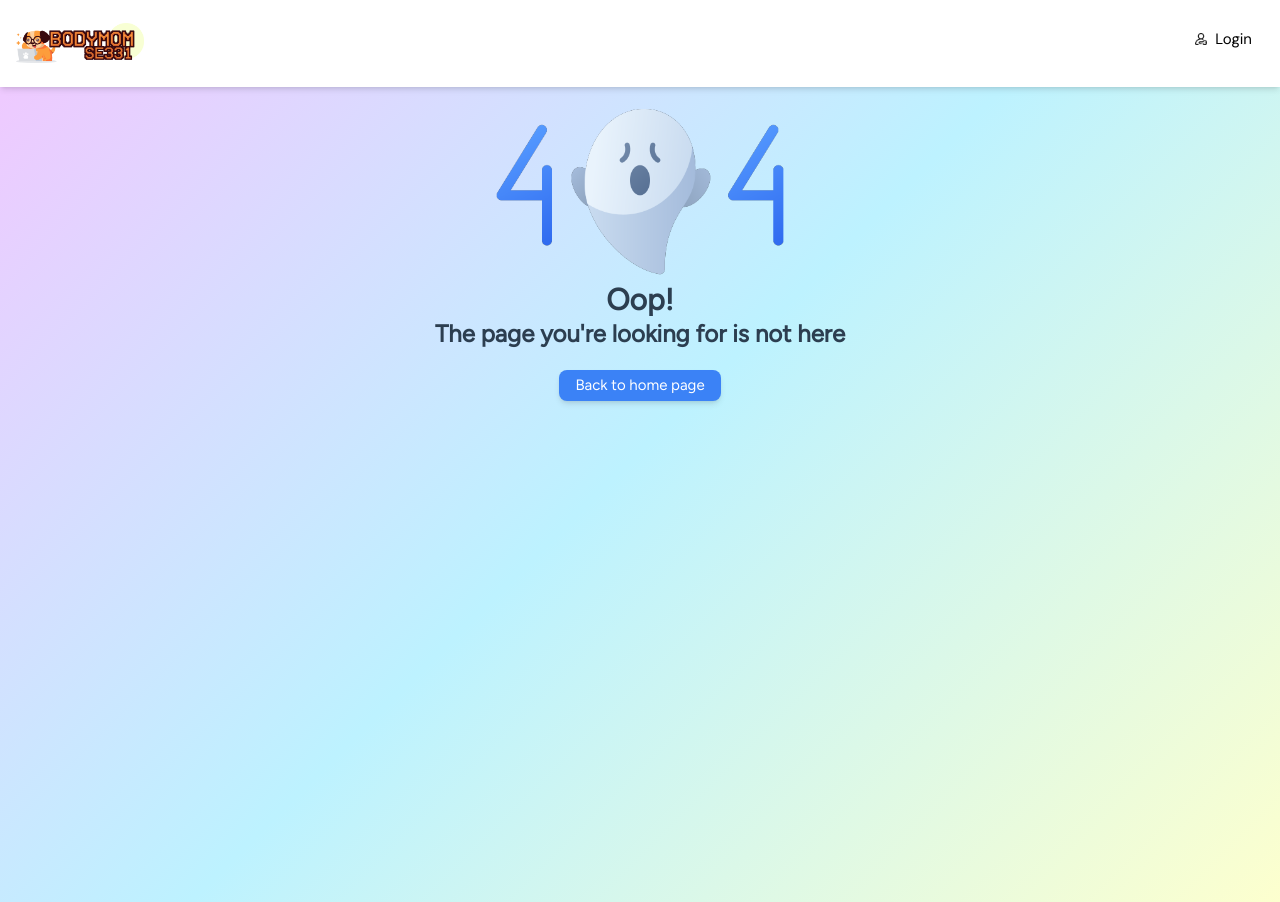
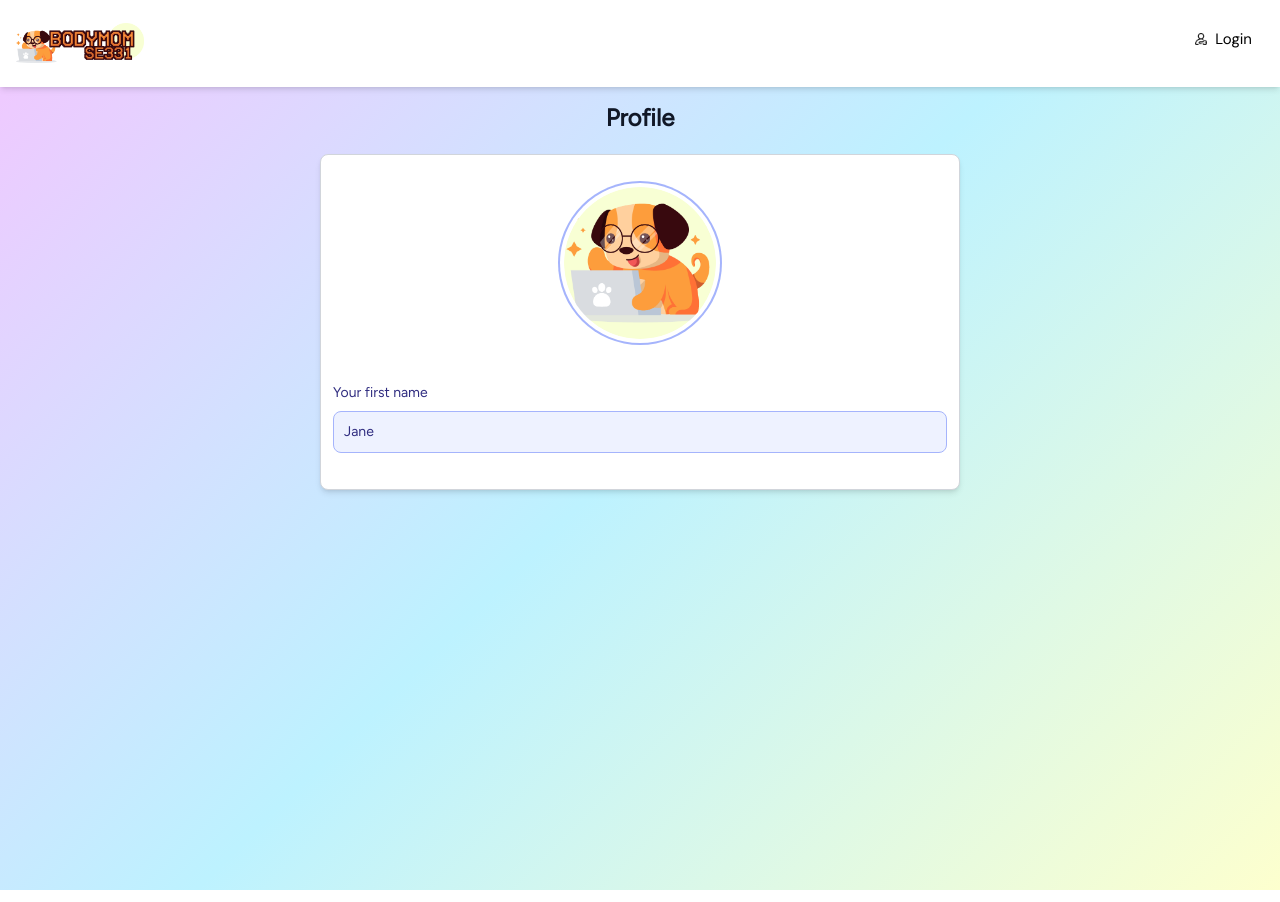
Before and after one commit to SE331-2023-project1/project01-e-mam_bodymom, a Vue app: page /studentprofile in a window 1280 px wide. Built offline with nearby package versions, Linux system fonts and the light colour scheme; a web font is replaced by a local one.

Commit message:
Profile page - draft

```diff
--- a/src/components/Navbar.vue
+++ b/src/components/Navbar.vue
@@ -67,6 +67,10 @@ if (token && userRole && id) {
             <img src="../assets/announce.png" class="h-[18px] ml-1 mr-2 items-center">
           <RouterLink to="/announcements">Announcements</RouterLink>
           </li>
+          <li v-if="authStore.userRole == 'ROLE_STUDENT'" class="font-dm mb-2 hover:bg-blue-100 p-3 rounded-md flex items-center">
+            <img src="../assets/profile.png" class="h-[21px] ml-1 mr-2 items-center">
+          <RouterLink to="/studentprofile">Profile</RouterLink>
+          </li>
           <li v-if="authStore.userRole" class="font-dm mb-2 hover:bg-blue-100 p-3 rounded-md flex items-center">
             <!-- <router-link to="/profile" class="nav-link">
               <font-awesome-icon icon="user"/> {{ authStore.currentUserName }}
--- a/src/router/index.ts
+++ b/src/router/index.ts
@@ -12,6 +12,7 @@ import HomePage from '../views/HomeView.vue'
 import LoginView from '../views/LoginView.vue'
 import RegisterView from '../views/RegisterView.vue'
 import AnnouncementView from '../views/announcement/AnnouncementView.vue'
+import StudentProfile from '../views/student/StudentProfile.vue'
 import NProgress from 'nprogress'
 import StudentService from '@/services/StudentService'
 import TeacherService from '@/services/TeacherService'
@@ -42,6 +43,11 @@ const router = createRouter({
       path: '/announcements',
       name: 'announcement-view',
       component: AnnouncementView
+    },
+    {
+      path: '/studentprofile',
+      name: 'studentprofile-view',
+      component: StudentProfile
     },
     {
       path: '/register',
--- a/src/views/HomeView.vue
+++ b/src/views/HomeView.vue
@@ -1,10 +1,10 @@
 <script setup lang="ts">
-import TheWelcome from '../components/TheWelcome.vue'
+
 </script>
 
 <template>
   <main class="mt-20 mb-6 lg:mt-[7%] md:mt-[12%] md:mb-6 flex flex-col items-center justify-center  text-black">
-    <h1 class="font-fig text-3xl font-bold  px-4 py-2 text-center">SE331 TERM PROJECT I</h1>
+    <h1 class="font-fig text-3xl font-bold  px-4 py-2 text-center">SE331 TERM PROJECT</h1>
     <p class="font-mono text-center">Component-Based Software Development</p>
     <br>
     <p class="font-fig font-bold text-base ">Group Name: E-Mam_BodyMom</p>
--- /dev/null
+++ b/src/views/student/StudentProfile.vue
@@ -0,0 +1,49 @@
+<script>
+
+</script>
+
+<template>
+    <main class="mt-20 md:mt-[12%] lg:mt-[7%] flex flex-col items-center justify-center">
+        <div class="font-fig flex items-center justify-center p-3 w-3/4 sm:w-2/4 h-4/5 text-2xl font-bold text-gray-900">
+            Profile
+        </div>
+        <div
+            class="mt-2 mb-10 font-fig flex flex-col items-center justify-center p-3 w-3/4 sm:w-2/4 h-auto text-xl font-bold text-gray-900 bg-white border border-gray-300 rounded-lg shadow-md">
+            <div class="flex flex-col items-center justify-center py-4 space-y-5">
+
+                <img class="object-cover w-40 h-40 p-1 rounded-full ring-2 ring-indigo-300 dark:ring-indigo-500"
+                    src="src\assets\bodymoml.png" alt="Profile Picture">
+
+                <!-- <button type="button"
+                    class="py-3.5 px-7 text-base font-medium text-white focus:outline-none bg-emerald-600 rounded-lg border border-indigo-200 hover:bg-emerald-800 focus:z-10 focus:ring-4 focus:ring-indigo-200 ">
+                    Change picture
+                </button> -->
+                <!-- <button type="button"
+            class="py-3.5 px-7 text-base font-medium text-indigo-900 focus:outline-none bg-white rounded-lg border border-indigo-200 hover:bg-indigo-100 hover:text-[#202142] focus:z-10 focus:ring-4 focus:ring-indigo-200 ">
+            Delete picture
+        </button> -->
+            </div>
+
+            <div class="items-center mt-4 lg:mt-6 w-full text-[#202142]">
+
+                <div
+                    class="flex flex-col items-center w-full mb-2 space-x-0 space-y-2 sm:flex-row sm:space-x-4 sm:space-y-0 sm:mb-6">
+                    <div class="w-full">
+                        <label for="first_name" class="block mb-2 text-sm font-medium text-indigo-900 dark:text-white">Your
+                            first name</label>
+                        <input type="text" id="first_name"
+                            class="bg-indigo-50 border border-indigo-300 text-indigo-900 text-sm rounded-lg focus:ring-indigo-500 focus:border-indigo-500 block w-full p-2.5 "
+                            placeholder="Your first name" value="Jane" required>
+                    </div>
+                </div>
+            </div>
+        </div>
+
+
+
+
+
+
+
+    </main>
+</template>
```
Also changed, not shown: src/assets/logout.png (deleted), src/assets/profile.png (added).
